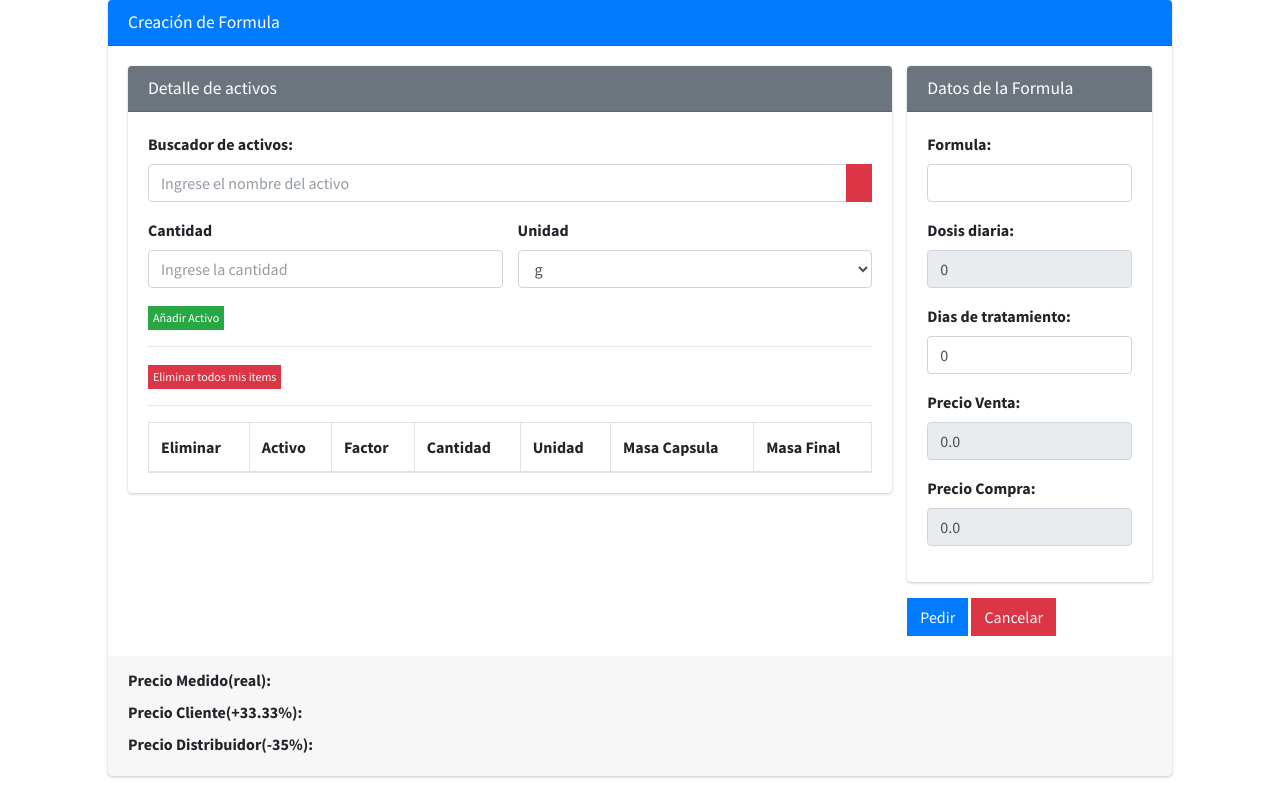
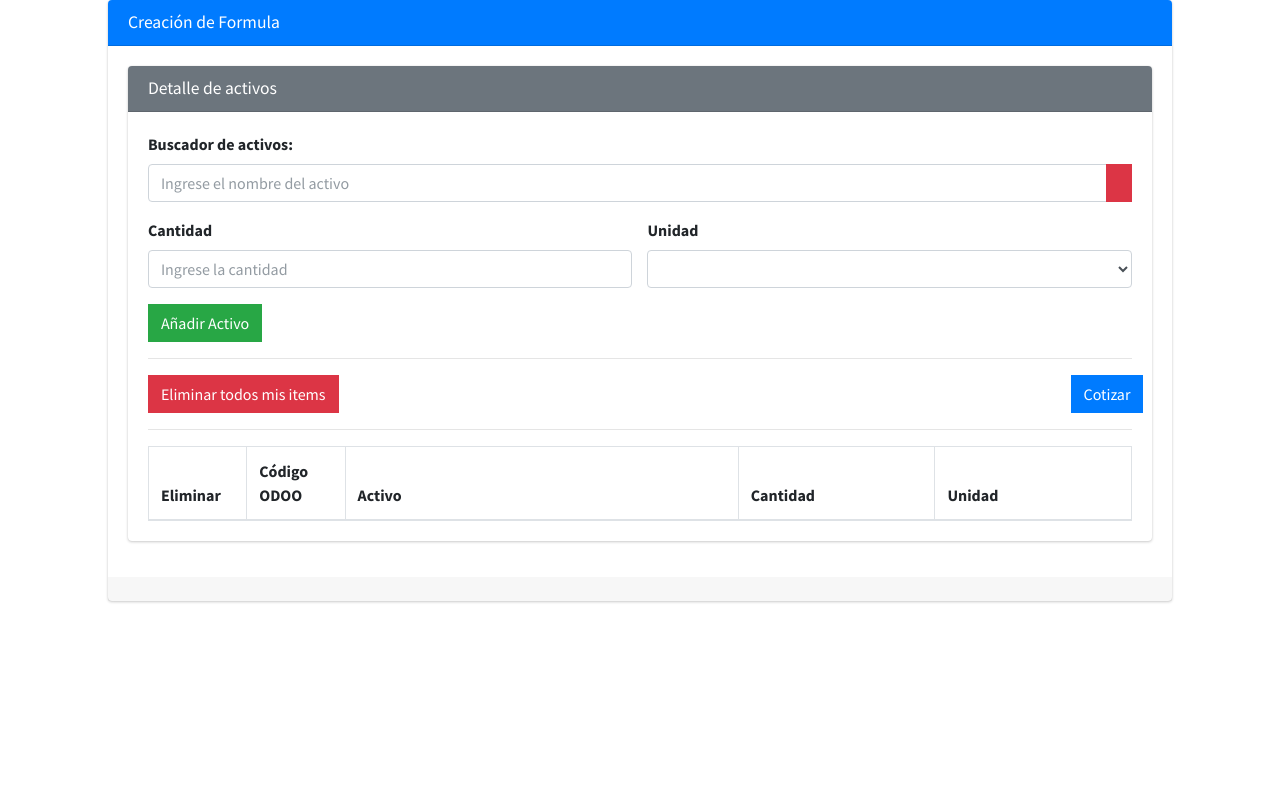
Before and after one commit to eagila926/cotizador, a Django app: page /formula/no_establecida/ in a window 1280 px wide. Shown: the part 347-1139 px from the top of the page. After the commit the page ends 950 px from the top, so only its background shows below. Run offline with Django 4.2, Linux system fonts and the light colour scheme; lists and menus that the app fills with data are empty; some libraries are stand-ins or nearby versions.

```diff
--- a/ortomed/cotizador/forms.py
+++ b/ortomed/cotizador/forms.py
@@ -1,5 +1,5 @@
 from django.forms import *
-from .models import Inventario, Usuario, Formulas
+from .models import *
 
 class InventarioForm(ModelForm):
 
@@ -170,3 +170,8 @@ class FormulaForm(ModelForm):
             }),
 
         }
+
+class ActivosFormulasForm(ModelForm):
+    class Meta:
+        model = ActivosFormulas
+        fields = ['codigoOdoo', 'activo', 'cantidad', 'unidad']
--- a/ortomed/cotizador/views.py
+++ b/ortomed/cotizador/views.py
@@ -98,14 +98,11 @@ class FormulaCreateView (CreateView):
                     formula.cod_user = formuls['cod_user']
                     formula.save()
                     for i in formuls['activos']:
-                        detformu = DetFormula()
-                        detformu.formula = formula.id
-                        detformu.activos = i['cod_inven']
-                        detformu.cant = int(i['cant'])
-                        detformu.dosis = int(i['dosis'])
-                        detformu.posologia = int(i['posologia'])
-                        detformu.date_joined = i['date_joined']
-                        detformu.obs = i['obs']
+                        detformu = ActivosFormulas()
+                        detformu.codigoOdoo = i['cod_inven']
+                        detformu.activo = i['descripcion']
+                        detformu.cantidad = int(i['cant'])
+                        detformu.unidad = i['unidad']
                         detformu.save()
             else:
                 data['error'] = 'No ha ingresado a ninguna opcion'
@@ -131,3 +128,23 @@ class PedidoListView (ListView):
         context['title'] = 'Test'
 
         return context
+
+class ActivosFormulasAdd(CreateView):
+    model = ActivosFormulas
+    form_class = ActivosFormulasForm
+    template_name = 'create_formu.html'
+
+    @method_decorator(csrf_exempt)
+
+    def dispatch(self, request, *args, **kwargs):
+        return super().dispatch(request, *args, **kwargs)
+
+    def form_valid(self, form):
+        # Handle the form submission and save the data
+        activos = form.save(commit=False)
+        activos.save()
+        return JsonResponse({'message': 'Cotización guardada con éxito'})
+
+    def form_invalid(self, form):
+        # Handle the case where the form is invalid
+        return JsonResponse({'message': 'Método no permitido'})
--- a/ortomed/ortomed/urls.py
+++ b/ortomed/ortomed/urls.py
@@ -11,7 +11,7 @@ urlpatterns = [
     path("inventario/list/", InventarioListView.as_view(), name="inventario_list"),
     path("inventario/add/", InventarioCreateview.as_view(), name="inventario_add"),
     path("formula/no_establecida/", FormulaCreateView.as_view(), name="formula_new"),
-    path("test/", PedidoListView.as_view(), name="test"),
+    #path('activosformulas/add/', ActivosFormulasAdd.as_view(), name='activosformulas_add'),
 
 
 ]
--- a/ortomed/static/formula.css
+++ /dev/null
@@ -1,5 +0,0 @@
-
-.table {
-    background: rgb(238,174,202);
-background: linear-gradient(90deg, rgba(238,174,202,1) 0%, rgba(255,255,255,1) 100%);
-}
--- a/ortomed/static/inventario.css
+++ /dev/null
@@ -1 +0,0 @@
-<!--Agregar la opcion de agregar activos con un modal-->
--- a/ortomed/static/js/formula.js
+++ b/ortomed/static/js/formula.js
@@ -12,13 +12,12 @@ var formus = {
         $.each(this.items.activos, function (pos, dict) {
 
 
-
             if(dict.unidad === 'mg' || dict.unidad === 'UI'){
                 dict.pos = pos;
                 dict.cant = dict.cant/1000;
                 dict.masa_cap = dict.cant * parseFloat(dict.factor);
                 dict.masa_final=0;
-            }else if(dict.unidad_compra === 'mcg'){
+            }else if(dict.unidad === 'mcg'){
                 dict.pos = pos;
                 dict.cant = dict.cant/1000000;
                 dict.masa_cap = dict.cant * parseFloat(dict.factor);
@@ -44,11 +43,8 @@ var formus = {
             columns: [
                 {"data": "cod_inven"},
                 {"data": "descripcion"},
-                {"data": "factor"},
                 {"data": "cant"},
-                {"data": "unidad"},
-                {"data": "masa_cap"},
-                {"data": "masa_final"},
+
             ],
             columnDefs: [
                 {
@@ -161,6 +157,7 @@ $(function () {
                 .on('change keyup', 'select[name="unidad"]', function () {
                     console.clear();
                     ui.item.unidad = String($(this).val());
+
                     // var unidad = ui.item.unidad;
                     // $('#tblformu tbody')
                     // .on('change', 'tr', function () {
--- /dev/null
+++ b/ortomed/static/js/selecactivos.js
@@ -0,0 +1,117 @@
+$(document).ready(function() {
+    // Initialize an empty array to store the data
+    var dataArray = [];
+
+    // Initialize variables for codigoOdoo and activo
+    var codigoOdoo = 0;
+    var activo = "";
+
+    // Initialize the DataTable
+    var table = $("#tblformu").DataTable({
+        responsive:true,
+        columns: [
+            { data: null, defaultContent: '<button type="button" class="btn btn-danger btn-flat btnRemoveRow"><i class="fas fa-trash"></i></button>' },
+            { data: 'codigoOdoo' },
+            { data: 'activo' },
+            { data: 'cantidad' },
+            { data: 'unidad' }
+        ]
+    });
+
+    // Function to add a new row to the table
+    function addRowToTable(codigoOdoo, activo) {
+        var cantidad = $("input[name='cant']").val();
+        var unidad = $("select[name='unidad']").val();
+        var codigoOdooInt = parseInt(codigoOdoo, 10);
+
+        // Push the data into the dataArray
+        dataArray.push({
+            codigoOdoo: codigoOdooInt,
+            activo: activo,
+            cantidad: cantidad,
+            unidad: unidad
+        });
+
+        // Clear the input fields
+        $("input[name='search']").val("").focus();
+        $("input[name='cant']").val("");
+        $("select[name='unidad']").val("");
+
+        // Update the DataTable
+        table.clear().rows.add(dataArray).draw();
+    }
+
+    // Add an event listener to the "Añadir Activo" button
+    $(".btnAddActivo").on("click", function() {
+        addRowToTable(codigoOdoo, activo);
+        console.log(dataArray);
+    });
+
+    // Add an event listener to remove rows
+    $('#tblformu tbody').on('click', '.btnRemoveRow', function () {
+        var data = table.row($(this).parents('tr')).data();
+        var index = dataArray.findIndex(function (item) {
+            return item.codigoOdoo === data.codigoOdoo;
+        });
+        if (index !== -1) {
+            dataArray.splice(index, 1);
+            table.row($(this).parents('tr')).remove().draw();
+        }
+    });
+
+    $(function () {
+        $('.select2').select2({
+            theme: "bootstrap4",
+            language: 'es'
+        });
+
+        // search activos
+        $('input[name="search"]').autocomplete({
+            source: function (request, response) {
+                $.ajax({
+                    url: window.location.pathname,
+                    type: 'POST',
+                    data: {
+                        'action': 'search_activos',
+                        'term': request.term
+                    },
+                    dataType: 'json',
+                }).done(function (data) {
+                    response(data);
+                    console.log(data);
+                }).fail(function (jqXHR, textStatus, errorThrown) {
+                    //alert(textStatus + ': ' + errorThrown);
+                }).always(function (data) {
+
+                });
+            },
+            delay: 500,
+            minLength: 1,
+            select: function (event, ui) {
+                codigoOdoo = ui.item.cod_inven;
+                activo = ui.item.descripcion;
+
+            }
+        });
+    });
+
+    //guardar cotizacion
+
+    $(".btnCotizar").on("click", function() {
+        // Send the dataArray to the Django view via AJAX
+        $.ajax({
+            url: 'activosformulas/add/', // URL of your Django view
+            type: 'POST',
+            data: JSON.stringify(dataArray), // Send the dataArray as JSON
+            contentType: 'application/json',
+            success: function(response) {
+                console.log(response.message);
+                // Handle success, e.g., show a success message to the user
+            },
+            error: function(error) {
+                console.error('Error:', error);
+                // Handle error, e.g., show an error message to the user
+            }
+        });
+    });
+});
--- a/ortomed/static/reportes.css
+++ /dev/null
@@ -1 +0,0 @@
-<!--Reportes consultar que reportes necesitan y que usuarios-->
--- a/ortomed/templates/create_formu.html
+++ b/ortomed/templates/create_formu.html
@@ -23,7 +23,7 @@
     <link href="{% static 'lib/bootstrap-touchspin-4.3.0/jquery.bootstrap-touchspin.css' %}" rel="stylesheet"/>
     <script src="{% static 'lib/bootstrap-touchspin-4.3.0/jquery.bootstrap-touchspin.js' %}"></script>
 
-    <script src="{% static 'js/formula.js' %}"></script>
+    <script src="{% static 'js/selecactivos.js' %}"></script>
 {% endblock %}
 
 {% block content %}
@@ -31,17 +31,13 @@
         <div class="card card-primary">
             <div class="card-header">
                 <h3 class="card-title">
-                    {% if action == 'add' %}
-                        <i class="fas fa-plus"></i>
-                    {% else %}
-                        <i class="fas fa-edit"></i>
-                    {% endif %}
+                    <i class="fas fa-plus"></i>
                     {{ title }}
                 </h3>
             </div>
             <div class="card-body">
                 <div class="row">
-                    <div class="col-lg-9">
+                    <div class="col-lg-12">
                         <div class="card card-secondary">
                             <div class="card-header">
                                 <h3 class="card-title"><i class="fas fa-boxes"></i> Detalle de activos</h3>
@@ -71,6 +67,7 @@
                                         <div class="form-group">
                                             <label>Unidad</label>
                                             <select class= "form-control" name="unidad">
+                                                <option value=""></option>
                                                 <option value="g">g</option>
                                                 <option value="mg">mg</option>
                                                 <option value="mcg">mcg</option>
@@ -82,26 +79,33 @@
                                   </div>
                                 <div class= "row">
                                     <div class="col-lg-6">
-                                        <button type="button" class="btn btn-success btn-xs btn-flat btnAddActivo">
+                                        <button type="button" class="btn btn-success btn-flat btnAddActivo">
                                             <i class="fas fa-plus"></i> Añadir Activo
                                         </button>
                                     </div>
                                 </div>
                                 <hr>
-                                <button type="button" class="btn btn-danger btn-xs btn-flat btnRemoveAll">
-                                    <i class="fas fa-trash"></i> Eliminar todos mis items
-                                </button>
+                                <div class= "row">
+                                    <div class="col-lg-10">
+                                        <button type="button" class="btn btn-danger btn-flat btnRemoveAll">
+                                            <i class="fas fa-trash"></i> Eliminar todos mis items
+                                        </button>
+                                    </div>
+                                    <div class="col-lg-2">
+                                        <button type="submit" class="btn btn-primary btn-flat btnCotizar" style="margin-left:90px">
+                                            <i class="fas fa-save"></i> Cotizar
+                                        </button>
+                                    </div>
+                                </div>
                                 <hr>
                                 <table class="table table-bordered" id="tblformu">
                                     <thead>
                                     <tr>
-                                        <th>Eliminar</th>
-                                        <th>Activo</th>
-                                        <th>Factor</th>
-                                        <th>Cantidad</th>
-                                        <th>Unidad</th>
-                                        <th>Masa Capsula</th>
-                                        <th>Masa Final</th>
+                                        <th scope="col" style="width: 10%">Eliminar</th>
+                                        <th scope="col" style="width: 10%">Código ODOO</th>
+                                        <th scope="col" style="width: 40%">Activo</th>
+                                        <th scope="col" style="width: 20%">Cantidad</th>
+                                        <th scope="col" style="width: 20%">Unidad</th>
                                     </tr>
                                     </thead>
                                     <tbody>
@@ -110,67 +114,9 @@
                             </div>
                         </div>
                     </div>
-                    <div class="col-lg-3">
-                        <div class="card card-secondary">
-                            <div class="card-header">
-                                <h3 class="card-title"><i class="fas fa-shopping-cart"></i> Datos de la Formula</h3>
-                            </div>
-                            <div class="card-body">
-                                <input type="hidden" name="action" value="{{ action }}">
-                                <div class="form-group">
-                                    <label>Formula:</label>
-                                    {{ form.nombre }}
-                                </div>
-                                <div class="form-group">
-                                    <label>Dosis diaria:</label>
-                                    {{ form.posologia }}
-                                </div>
-                                <div class="form-group">
-                                    <label>Dias de tratamiento:</label>
-                                    {{ form.dosis }}
-                                </div>
-
-                                <div class="form-group">
-                                    <label>Precio Venta:</label>
-                                    {{ form.precio_venta }}
-                                </div>
-                                <div class="form-group">
-                                    <label>Precio Compra:</label>
-                                    {{ form.precio_compra }}
-                                </div>
-                            </div>
-                        </div>
-
-                        <button type="submit" class="btn btn-primary btn-flat">
-                            <i class="fas fa-save"></i> Pedir
-                        </button>
-                        <a href="{{ list_url }}" class="btn btn-danger btn-flat">
-                            <i class="fas fa-times"></i> Cancelar
-                        </a>
-
-
-                    </div>
                 </div>
             </div>
             <div class="card-footer">
-                <div class="row">
-                    <div class="col-lg-9">
-                        <label>Precio Medido(real):</label><br>
-
-                        <label>Precio Cliente(+33.33%):</label><br>
-
-                        <label>Precio Distribuidor(-35%):</label>
-
-                    </div>
-                    <div class="col-lg-3">
-                        {% comment %} <button type="submit" class="btn btn-primary btn-flat">
-                            <i class="fas fa-save"></i> Pedir
-                        </button>
-                        <a href="{{ list_url }}" class="btn btn-danger btn-flat">
-                            <i class="fas fa-times"></i> Cancelar
-                        </a> {% endcomment %}
-                    </div>
-                  </div>
 
             </div>
         </div>
```
Also changed, not shown: ortomed/cotizador/models.py (+12 -0 lines), ortomed/static/dashboard.css (deleted, +0 -21 lines), ortomed/templates/resumen_formula.html (added, +80 -0 lines), ortomed/cotizador/migrations/0002_auto_20230914_1650.py (added), ortomed/static/comercial.css (deleted), ortomed/static/etiquetas.css (deleted), ortomed/static/facturas.css (deleted), ortomed/static/login.css (deleted), ortomed/static/pedidos.css (deleted).
